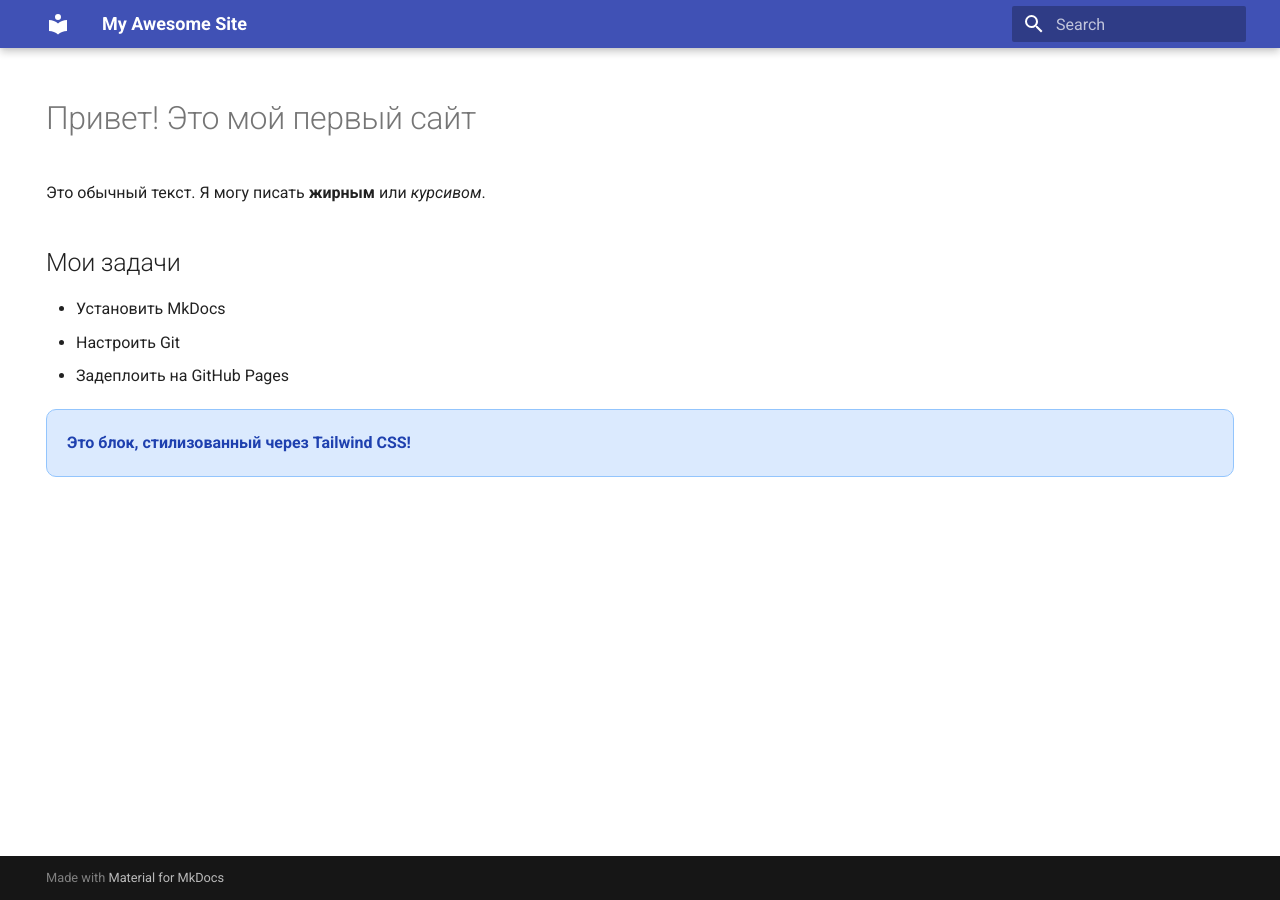
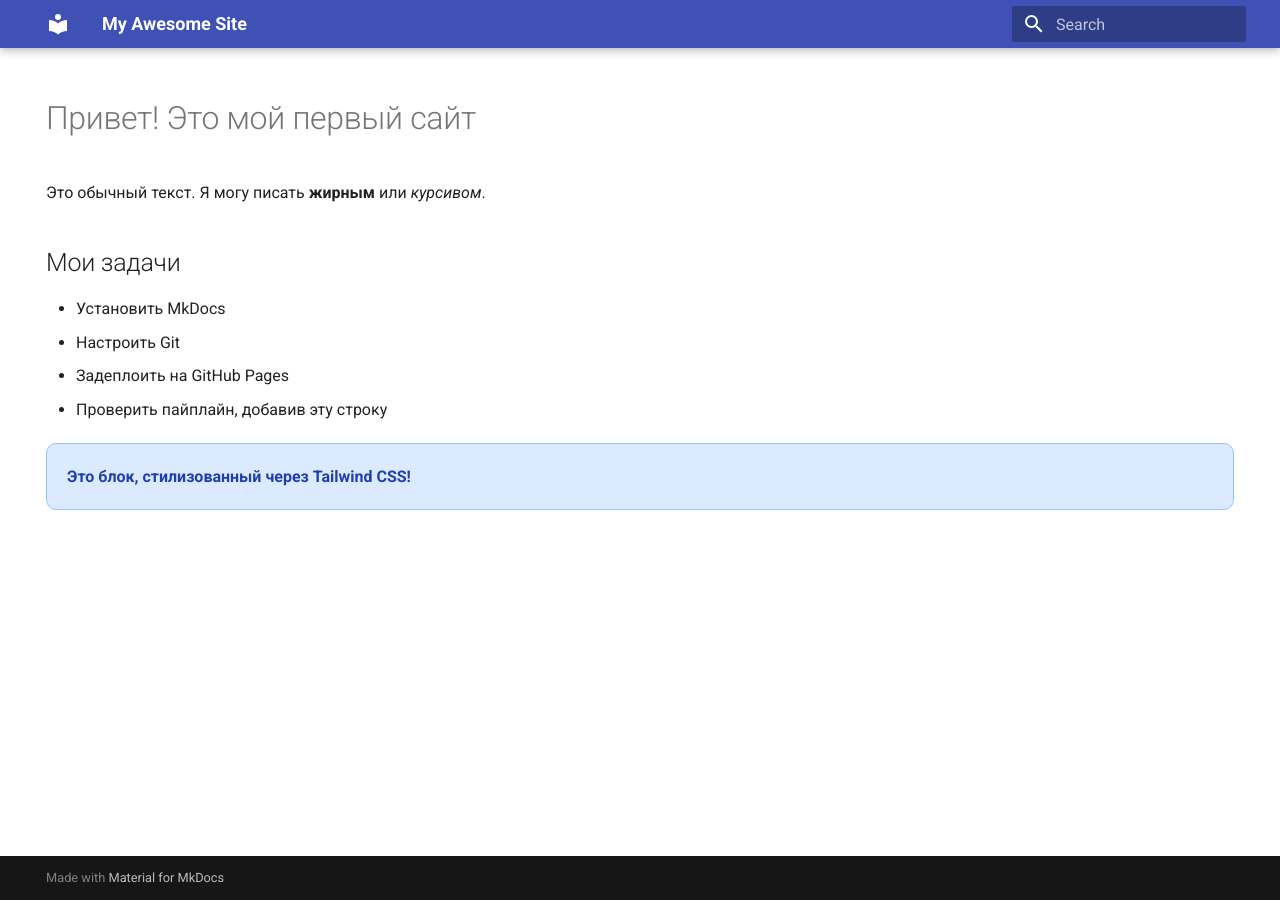
Before and after one commit to NickSatsuro/pyweb2, an MkDocs documentation site: the page built from docs/index.md, in a window 1280 px wide. Built offline with MkDocs 1.6.1 and Material for MkDocs 9.7.7, drawn with Linux system fonts in a browser that asks for light colours; nearby versions of some CDN libraries.

Commit message:
Add content to check pipeline

```diff
--- a/docs/index.md
+++ b/docs/index.md
@@ -13,6 +13,7 @@ hide:
 * Установить MkDocs
 * Настроить Git
 * Задеплоить на GitHub Pages
+* Проверить пайплайн, добавив эту строку
 
 <div class="bg-blue-100 p-4 rounded-lg mt-4 border border-blue-300">
   <p class="text-blue-800 font-bold">
```
